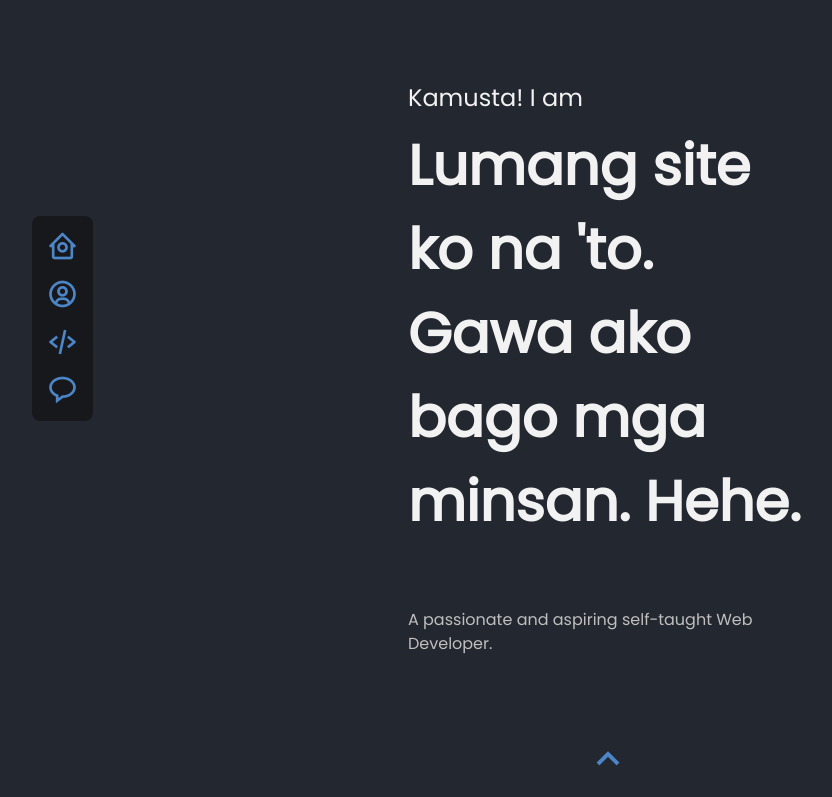
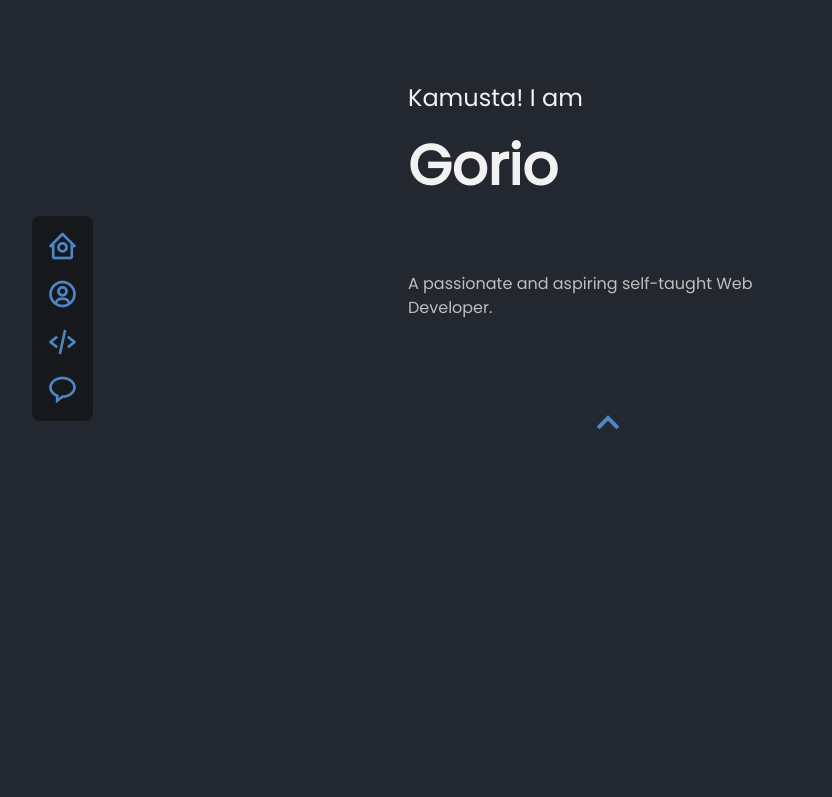
Before and after one commit to goriio/goriio.github.io, a plain HTML site: page index.html in a window 1280 px wide. Shown: the top 797 px of the page, without its empty margins (32-864 px from the left). Drawn offline with nearby package versions, Linux system fonts and the light colour scheme.

Commit message:
Revert "update"
This reverts commit 81cf44f7a4a365421f063ad6b6222badf0adb411.

```diff
--- a/index.html
+++ b/index.html
@@ -56,7 +56,7 @@
       <section id="home" class="home">
         <div class="container">
           <p class="home__greetings">Kamusta! I am</p>
-          <h1 class="home__name">Lumang site ko na 'to. Gawa ako bago mga minsan. Hehe.</h1>
+          <h1 class="home__name">Gorio</h1>
           <p class="description">
             A passionate and aspiring self-taught Web Developer.
           </p>
```
